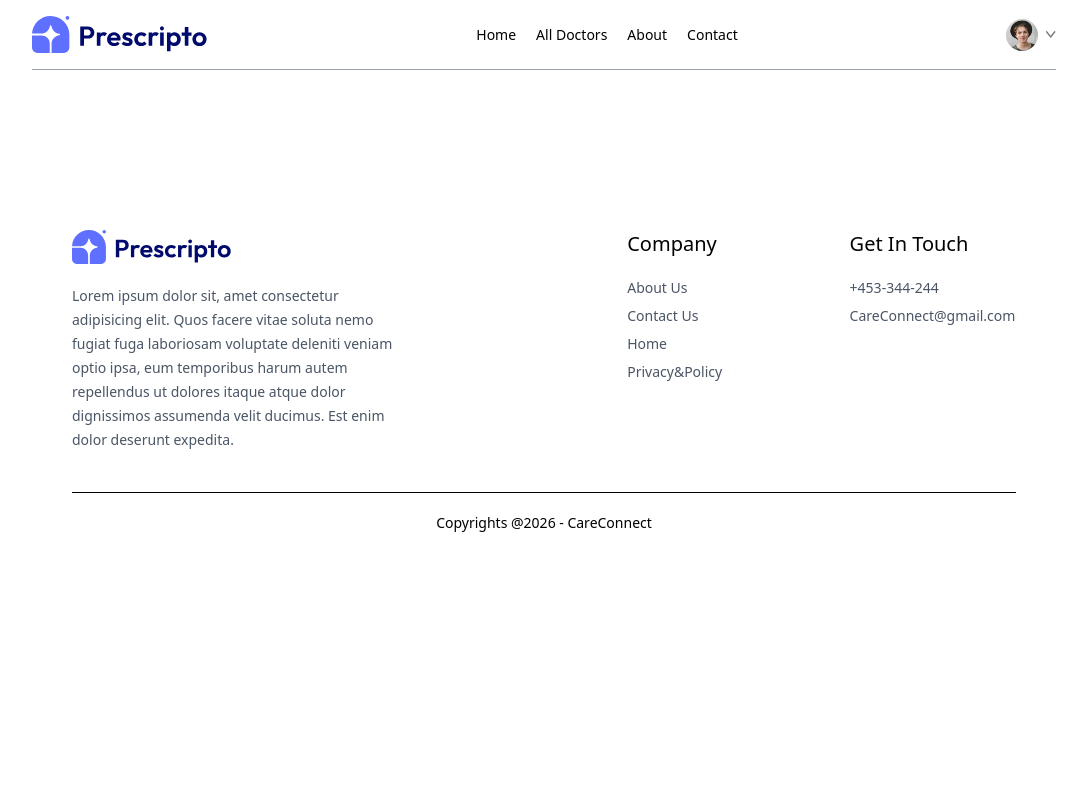
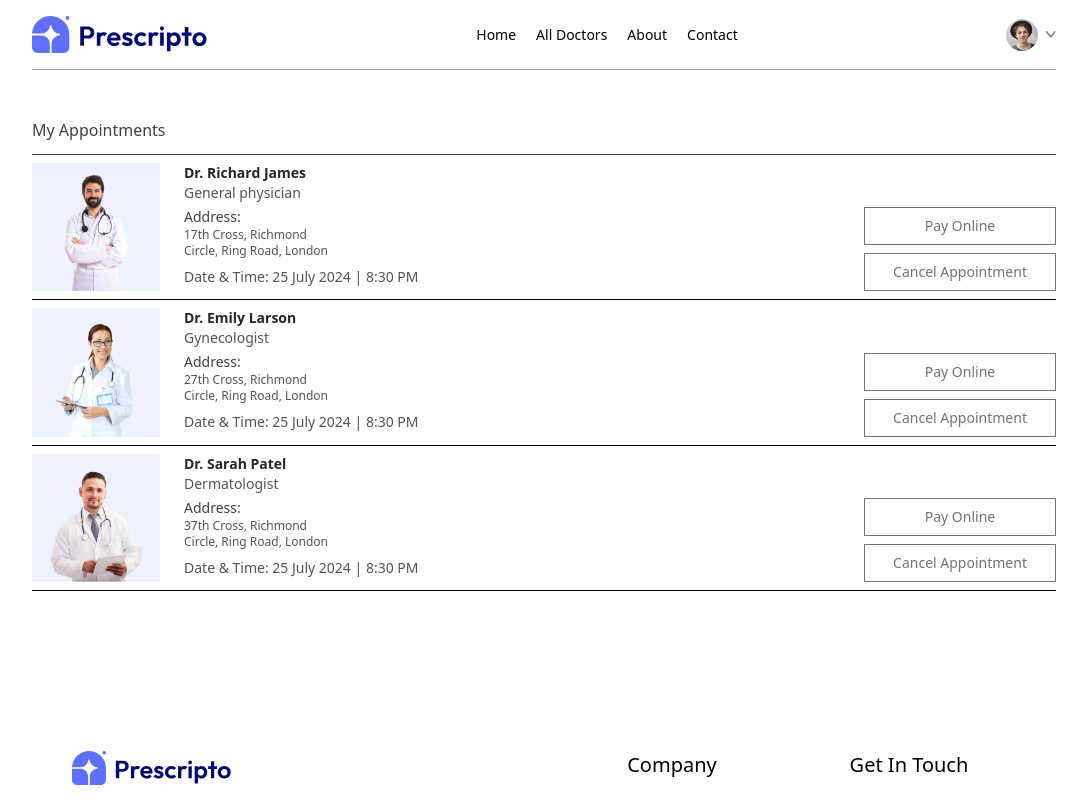
Before and after one commit to ritupradhan-git/CareConnect, a React (Vite) app in the folder client/: page /my-appointments in a window 1280 px wide. Shown: the top 800 px of the page, without its empty margins (96-1183 px from the left). Built offline with nearby package versions, Linux system fonts and the light colour scheme.

Commit message:
Added Patient Appointments Page

```diff
--- a/client/src/pages/MyAppointments.jsx
+++ b/client/src/pages/MyAppointments.jsx
@@ -1,9 +1,34 @@
-import React from 'react'
+import React, { useContext } from 'react'
+import { AppContext } from '../context/AppContext';
 
 const MyAppointments = () => {
+  const {doctors}=useContext(AppContext);
   return (
     <div>
+      <p className='pb-3 mt-12 font-medium text-zinc-700 border-b'>My Appointments</p>
+      <div>
+        {doctors.slice(0,3).map((item,index)=>(
+          <div className='grid grid-cols-[1fr_2fr] gap-4 sm:flex sm:gap-6 py-2 border-b' key={index}>
+            <div>
+              <img className='w-32 bg-indigo-50' src={item.image} alt="" />
+            </div>
 
+            <div className='flex-1 text-sm text-zinc-600'>
+              <p className='text-neutral-800 font-semibold'>{item.name}</p>
+              <p>{item.speciality}</p>
+              <p className='text-zinc-700 font-medium mt-1'>Address: </p>
+              <p className='text-xs'>{item.address.line1}</p>
+              <p className='text-xs'>{item.address.line2}</p>
+              <p className='text-sm mt-2'><span className='text-sm text-neutral-600 font-medium'>Date & Time: </span> 25 July 2024 | 8:30 PM</p>
+            </div>
+            <div></div>
+            <div className='flex flex-col gap-2 justify-end'>
+              <button className='text-sm text-center text-stone-500 sm:min-w-48 py-2 border hover:bg-primary hover:text-white  transition-all duration-200 '>Pay Online</button>
+              <button className='text-sm text-center text-stone-500 s:min-w48 py-2 border hover:bg-red-600 hover:text-white  transition-all duration-200 '>Cancel Appointment</button>
+            </div>
+          </div>
+        ))}
+      </div>
     </div>
   )
 }
```
